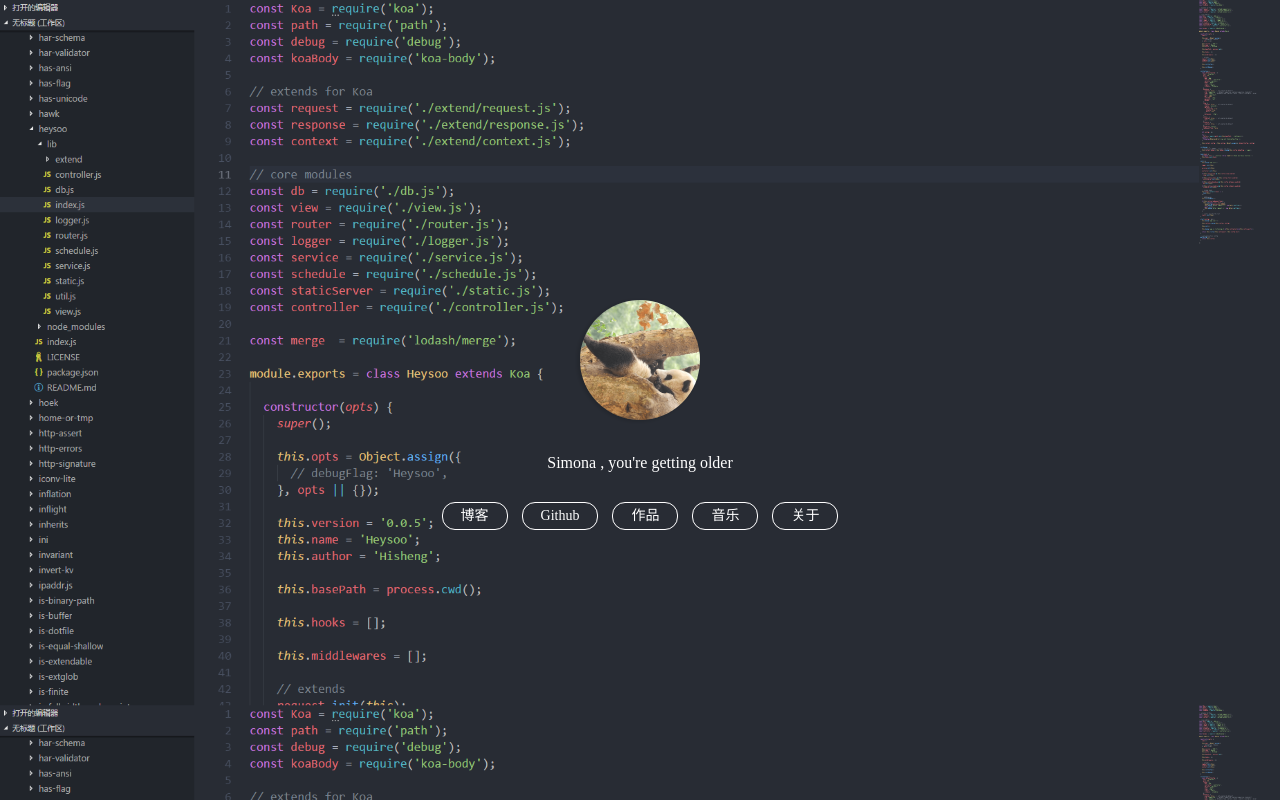
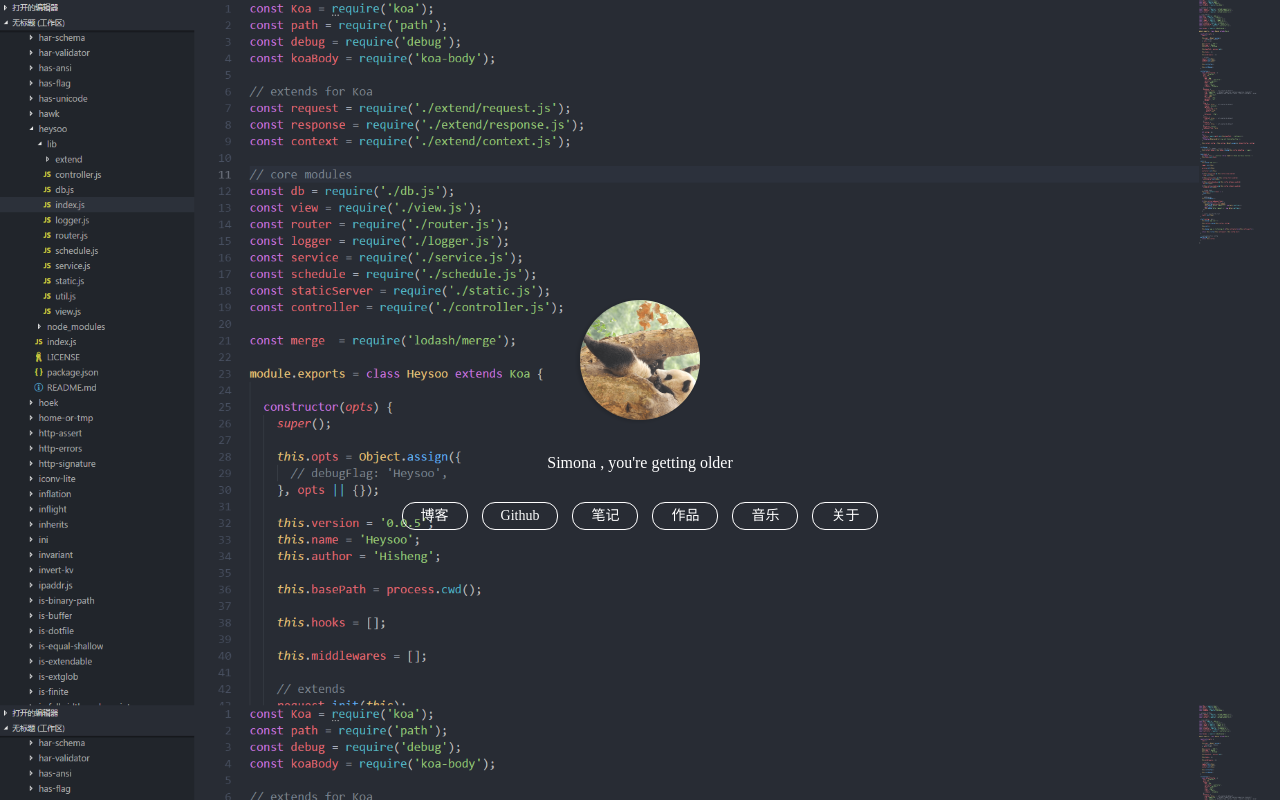
Before and after one commit to Hishengs/Hishengs, a plain HTML site: page index.html in a window 1280 px wide. Drawn offline with Linux system fonts and the light colour scheme.

Commit message:
add notes

```diff
--- a/index.html
+++ b/index.html
@@ -27,6 +27,7 @@
       <p class="items">
         <a href="./blog/index.html" class="button">博客</a>
         <a href="https://github.com/hishengs" class="button" target="_blank">Github</a>
+          <a href="https://github.com/hishengs/notes" class="button" target="_blank">笔记</a>
         <a href="./works/index.html" class="button">作品</a>
         <a href="./music/index.html" class="button">音乐</a>
         <a href="./about.html" class="button">关于</a>
```
